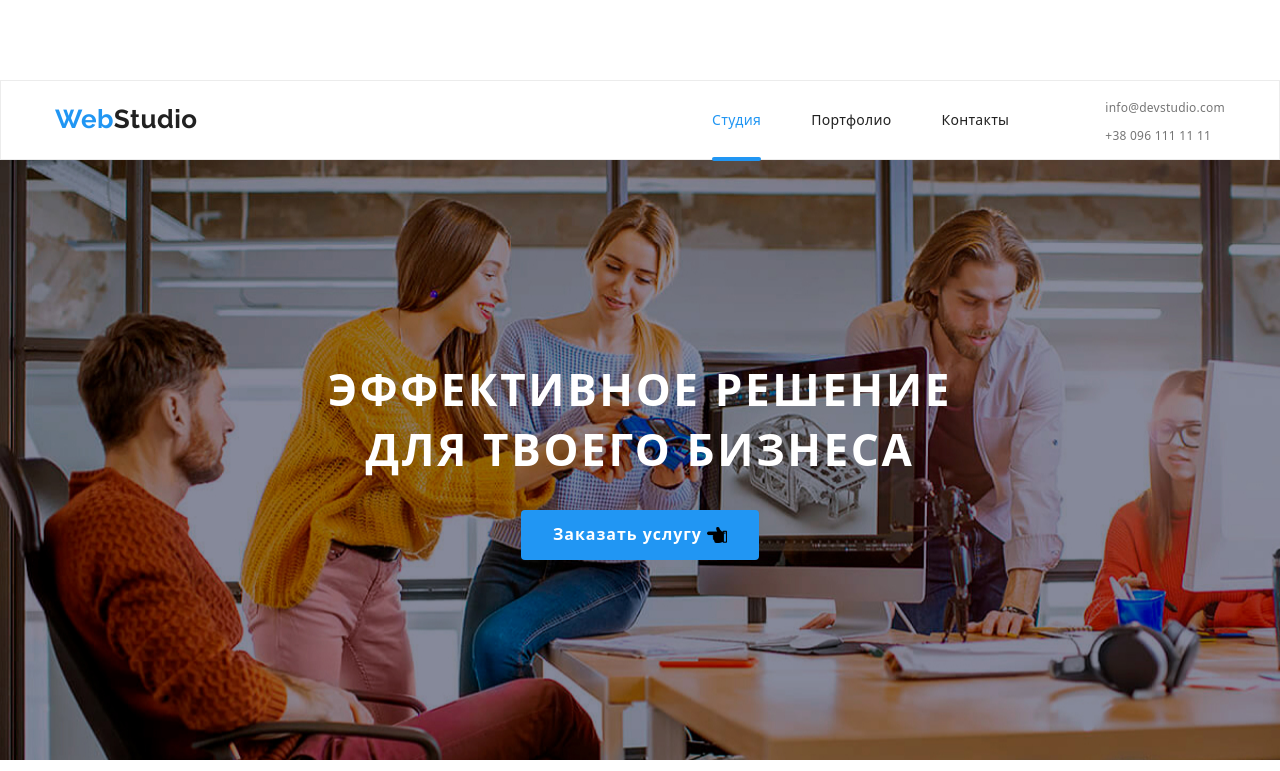
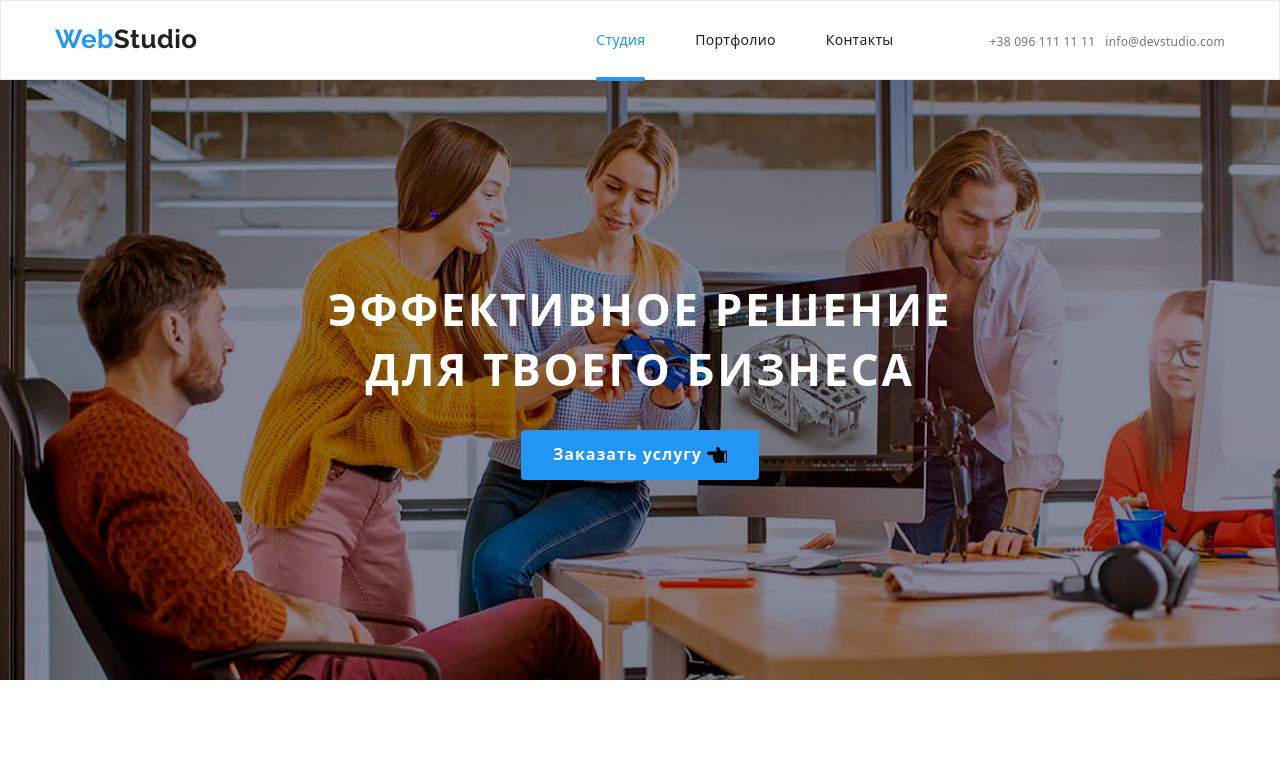
Before and after one commit to jerebtovAlexandru/goit-markup-hw-08, a plain HTML site: page index.html in a window 1280 px wide. Shown: the top 771 px of the page. Drawn offline with nearby package versions, Linux system fonts and the light colour scheme.

Commit message:
preservation

```diff
--- a/sass/components/_page-header.scss
+++ b/sass/components/_page-header.scss
@@ -9,7 +9,10 @@
     height: 80px;
   }
 
-
+@media screen and (min-width:1200px){
+position: fixed;
+z-index: 2;
+  }
 }
 
 .page-header__container {
@@ -62,8 +65,8 @@ gap:50px ;
   }
 
   @media screen and (min-width:768px){
- padding-top: 32px;
- padding-bottom: 32px;
+  padding-top: 32px;
+  padding-bottom: 32px;
 
 &--current::after {
     display: block;
@@ -83,12 +86,23 @@ gap:50px ;
 .contacts{
   display: flex;
   flex-direction: column-reverse;
+
+  @media screen and (min-width:1200px){
+display: flex;
+flex-direction: row;
+  }
 }
 
 .contacts__item{
-@media screen and (min-width:768px){
+
+@media screen and (max-width:1199px){
 &:not(:last-child) {
   margin-top:10px;
+}
+}
+@media screen and (min-width:1200px) {
+&:not(:last-child) {
+  margin-right:10px;
 }
 }
 }
@@ -99,7 +113,7 @@ color: $secondary-text-color;
 font-style: normal;
 
   @media screen and (max-width:767px){
- display: flex;
+  display: flex;
   font-size: 24px;
   font-weight: 500;
   line-height: 1.14;
```
Also changed, not shown: css/main.css, css/main.min.css, 2 other files.
